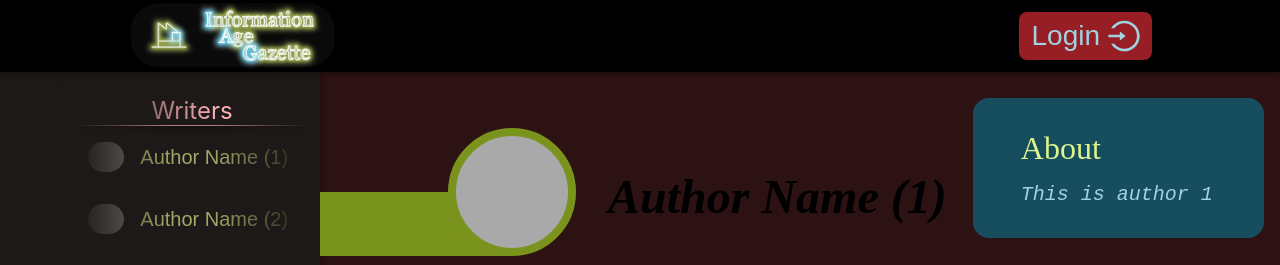
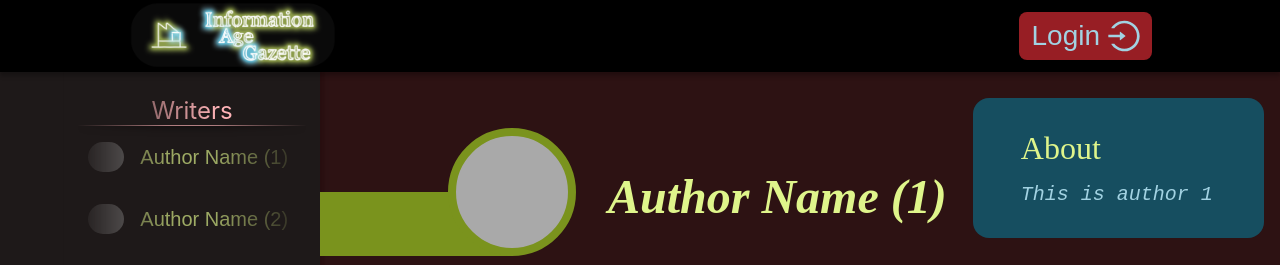
Before and after one commit to esmodea/IAG-Project, a React (Create React App) app in the folder iag-fe/: page /writer/1-Author-Name in a window 1280 px wide. Shown: the top 265 px of the page. Built offline with nearby package versions, Linux system fonts and the light colour scheme.

Commit message:
fixed bug that made author names black in banner

```diff
--- a/iag-fe/src/application/web/components/WriterPage/writerpageweb.css
+++ b/iag-fe/src/application/web/components/WriterPage/writerpageweb.css
@@ -120,6 +120,7 @@
     font-weight: var(--author-weight);
     font-style: var(--author-style);
     font-size: 3rem;
+    color: var(--color-secondary-2-2);
 }
 
 .writer-web > .page-layout-div > .banner-layout-div > .page-center-right > .page-center{
```
